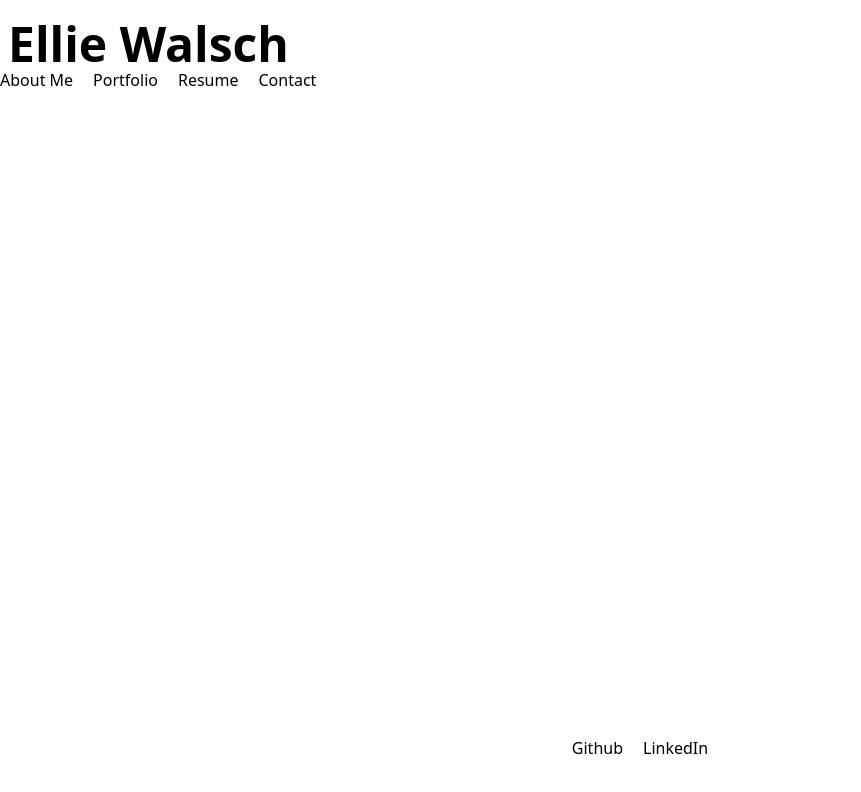
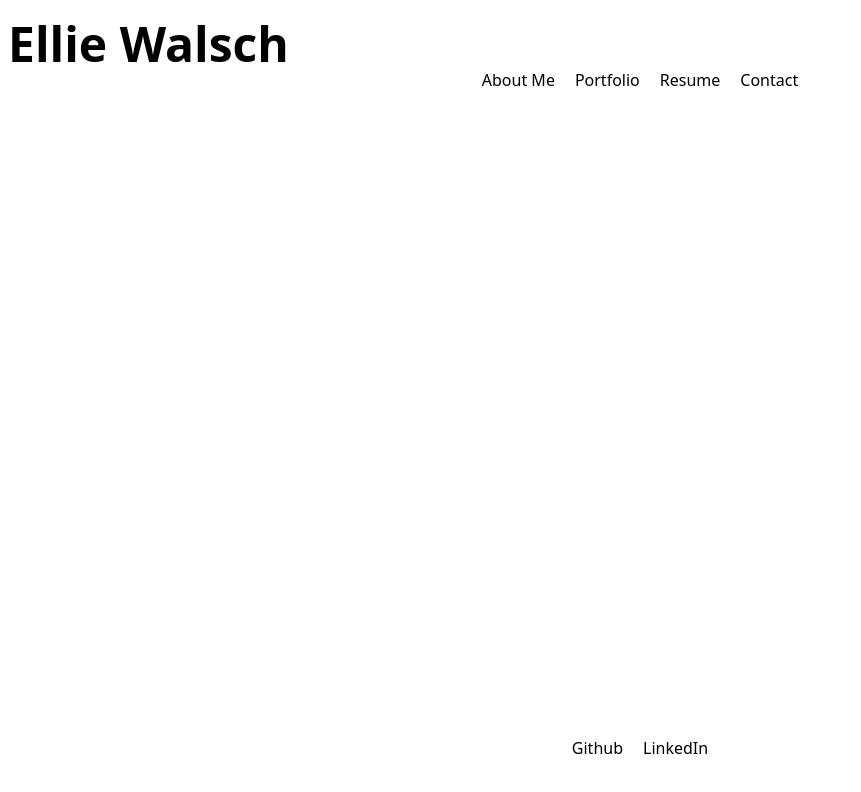
Before and after one commit to EllieWalsch/react-portfolio, a React (Vite) app: page / in a window 1280 px wide. Shown: the top 792 px of the page, without its empty margins (0-861 px from the left). Built offline with nearby package versions, Linux system fonts and the light colour scheme.

Commit message:
Center NavBar
idk where I want this yet

```diff
--- a/src/components/NavBar.jsx
+++ b/src/components/NavBar.jsx
@@ -1,7 +1,7 @@
 export default function NavBar() {
   return (
     <nav>
-      <ul className="flex flex-row gap-5">
+      <ul className="flex flex-row justify-center gap-5">
         <li>
           <a href="/">About Me</a>
         </li>
```
